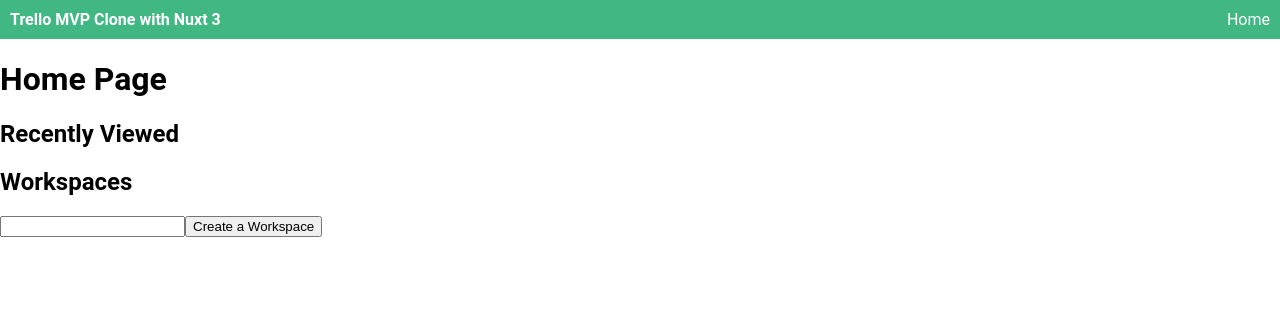
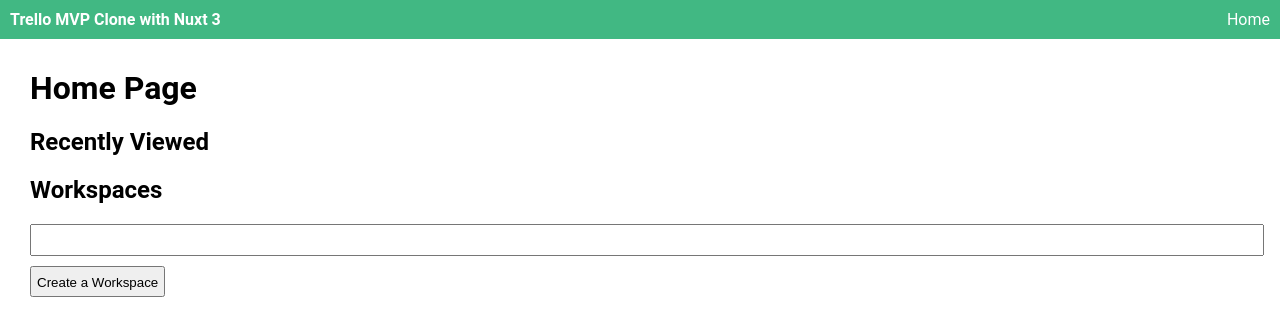
Before and after one commit to markuszondler/nuxt-3-trello-mvp, a Nuxt app: page / in a window 1280 px wide. Shown: the top 336 px of the page. Built offline with nearby package versions, Linux system fonts and the light colour scheme.

Commit message:
feature: add some styles to home page

```diff
--- a/pages/index.vue
+++ b/pages/index.vue
@@ -1,6 +1,6 @@
 <script setup>
-import { ref } from 'vue'
-import { workspaceList } from '../store/global.js'
+import {ref} from 'vue'
+import {workspaceList} from '../store/global.js'
 
 const newWorkspaceName = ref('')
 const createWorkspace = () => {
@@ -16,26 +16,38 @@ const createWorkspace = () => {
 </script>
 
 <template>
-    <div>
+  <main class="main-content">
     <h1>Home Page</h1>
     <h2>Recently Viewed</h2>
     <h2>Workspaces</h2>
-        <input type="text" v-model="newWorkspaceName" @keyup.enter="createWorkspace" />
-        <button @click="createWorkspace">Create a Workspace</button>
+    <input type="text" v-model="newWorkspaceName" @keyup.enter="createWorkspace" style="width: 100%; padding: 5px; font-size: 1rem; margin-bottom: 10px;"/>
+    <button @click="createWorkspace" style="padding: 7px 5px 5px;">Create a Workspace</button>
     <ul class="workspace-list">
       <li class="workspace-card" v-for="workspace in workspaceList" :key="workspace.id">
         <nuxt-link
             :to="`/workspace/${workspace.id}`"
-                >{{ workspace.id }}: {{ workspace.name }}</nuxt-link>
+        >{{ workspace.id }}: {{ workspace.name }}
+        </nuxt-link>
       </li>
     </ul>
-    </div>
+  </main>
 </template>
 
 <style>
+.main-content {
+  padding: 30px;
+}
+
+.main-content h1 {
+  margin-top: 0;
+}
+
 .workspace-list {
   margin-left: 0;
   padding-left: 0;
+  display: grid;
+  grid-template-columns: repeat(3, 1fr);
+  grid-column-gap: 10px;
 }
 
 .workspace-card {
```
Lines whose indentation alone changed are shown as unchanged.
